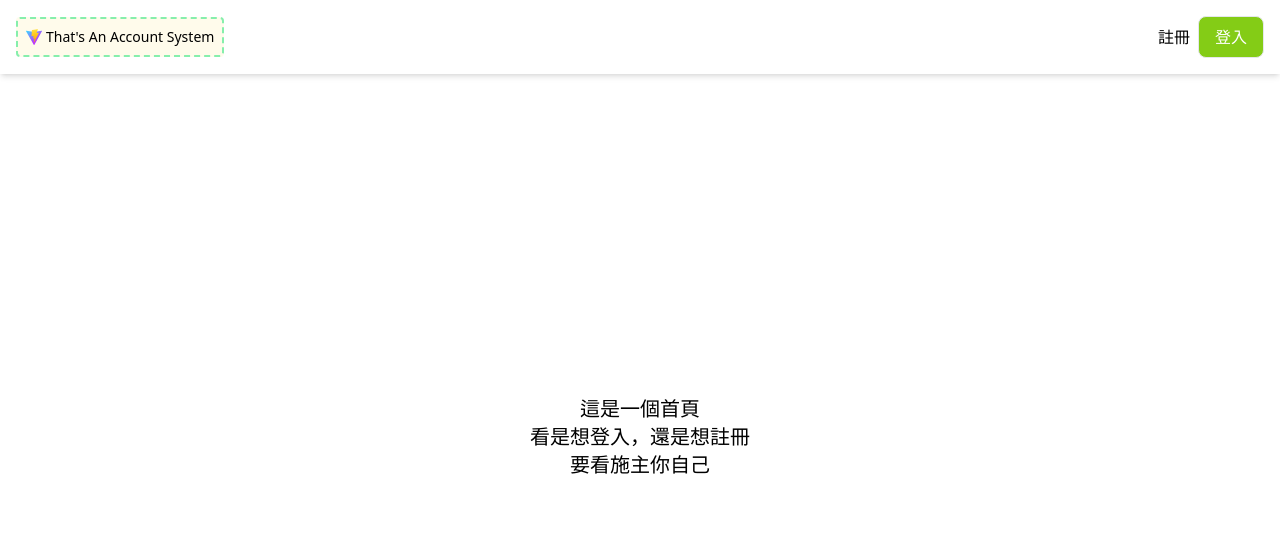
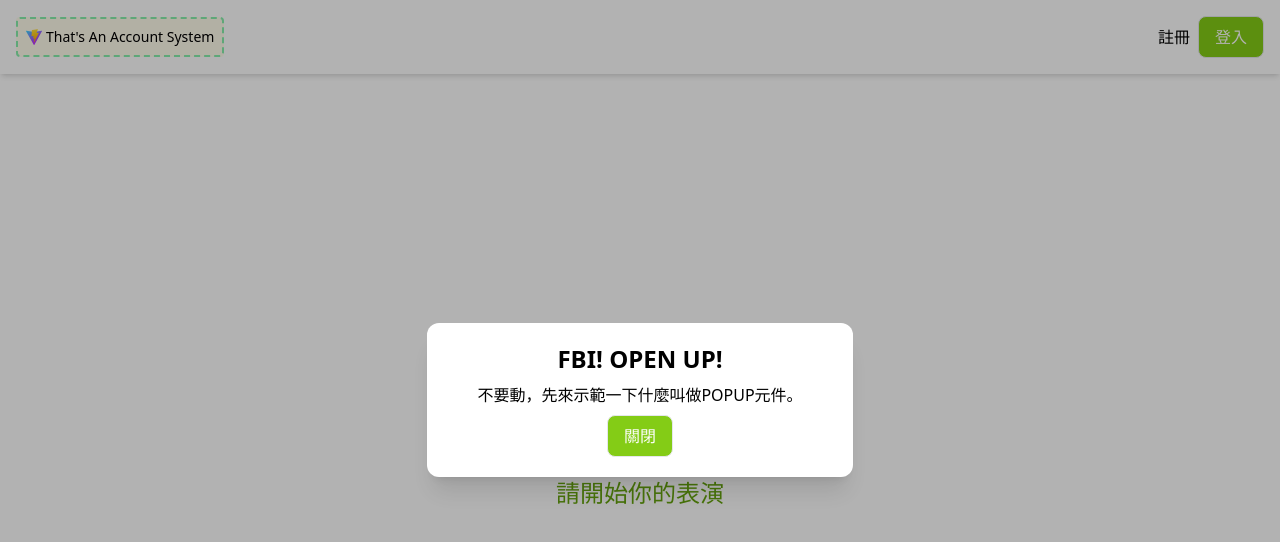
Before and after one commit to noxblue/vite-vue3-tailwindcss-f2e-login, a Vue app: page / in a window 1280 px wide. Shown: the top 542 px of the page. Built offline with nearby package versions, Linux system fonts and the light colour scheme; no server answers.

Commit message:
Add PopupBox component
-display by props

```diff
--- a/index.html
+++ b/index.html
@@ -4,7 +4,7 @@
     <meta charset="UTF-8" />
     <link rel="icon" type="image/svg+xml" href="/vite.svg" />
     <meta name="viewport" content="width=device-width, initial-scale=1.0" />
-    <title>Let's Login !</title>
+    <title>Let's Get Login !</title>
   </head>
   <body>
     <div id="app"></div>
--- a/src/App.vue
+++ b/src/App.vue
@@ -3,27 +3,33 @@
 import Nav from "@/components/NavBar.vue";
 import Loading from "@/components/LoadingAnimate.vue";
 import PopupBox from "@/components/PopupBox.vue";
-import { logout, checkLoginStatus } from "@/pages/apis/user.js";
+// import { logout, checkLoginStatus } from "@/pages/apis/user.js";
 const loadingAnimate = reactive({
   show: false,
   play: () => (loadingAnimate.show = true),
   stop: () => (loadingAnimate.show = false)
 });
+const popup = reactive({
+  show: true,
+  title: "FBI! OPEN UP!",
+  content: "不要動，先來示範一下什麼叫做POPUP元件。",
+  close: () => (popup.show = false)
+});
 provide("loading", loadingAnimate);
-logout()
-  .then((res) => {
-    console.log("res", res);
-  })
-  .catch((err) => {
-    console.log("err", err);
-  });
-checkLoginStatus()
-  .then((res) => {
-    console.log("res", res);
-  })
-  .catch((err) => {
-    console.log("err", err);
-  });
+// logout()
+//   .then((res) => {
+//     console.log("res", res);
+//   })
+//   .catch((err) => {
+//     console.log("err", err);
+//   });
+// checkLoginStatus()
+//   .then((res) => {
+//     console.log("res", res);
+//   })
+//   .catch((err) => {
+//     console.log("err", err);
+//   });
 </script>
 
 <template>
@@ -33,7 +39,13 @@
       <router-view class="flex-1 grow"></router-view>
     </div>
     <Loading v-if="loadingAnimate.show" />
-    <PopupBox />
+    <PopupBox
+      :show="popup.show"
+      :title="popup.title"
+      :content="popup.content"
+      @confirm="popup.close"
+      @close="popup.close"
+    />
   </div>
 </template>
 
--- /dev/null
+++ b/src/components/PopupBox.vue
@@ -0,0 +1,63 @@
+<template>
+  <transition name="popup">
+    <div
+      v-if="props.show"
+      class="fixed inset-0 z-50 flex items-center justify-center bg-black/30"
+    >
+      <div class="absolute inset-0 z-0" @click.stop="onOutsideClick" />
+      <div
+        class="popup__body z-10 flex max-h-[90vh] w-10/12 flex-col items-center justify-center rounded-xl bg-white p-5 shadow-xl md:w-4/12"
+      >
+        <div class="max-w-full break-words text-center text-2xl font-semibold">
+          {{ props.title }}
+        </div>
+        <div class="max-w-full break-words py-2 text-center text-base">
+          {{ props.content }}
+        </div>
+        <CustomButton text="關閉" @click="onConfirm" />
+      </div>
+    </div>
+  </transition>
+</template>
+<script setup>
+import CustomButton from "@/components/CustomButton.vue";
+const props = defineProps({
+  show: {
+    type: Boolean,
+    default: false
+  },
+  title: {
+    type: String,
+    default: ""
+  },
+  content: {
+    type: String,
+    default: ""
+  }
+});
+const emit = defineEmits(["confirm", "close"]);
+const onConfirm = () => {
+  emit("confirm");
+};
+
+const onOutsideClick = () => {
+  emit("close");
+};
+</script>
+<style scoped>
+.popup-enter-active,
+.popup-leave-active {
+  transition: opacity 0.3s ease-in-out;
+  .popup__body {
+    transition: transform 0.3s ease-in-out;
+  }
+}
+
+.popup-enter,
+.popup-leave-to {
+  opacity: 0;
+  .popup__body {
+    transform: translateY(-30px);
+  }
+}
+</style>
--- a/src/pages/views/IndexPage.vue
+++ b/src/pages/views/IndexPage.vue
@@ -1,9 +1,11 @@
 <template>
   <div class="flex flex-col items-center justify-center text-center text-xl">
     <p v-if="isLogin">
-      這是一個首頁<br />好不容易進來了，卻又想出去<br />施主你是想開還是想不開？
+      這裡是首頁<br />好不容易進來了，卻又想出去<br />施主你是想開還是想不開？
     </p>
-    <p v-else>這是一個首頁<br />看是想登入，還是想註冊<br />要看施主你自己</p>
+    <p v-else>這裡是首頁<br />看是想登入，還是想註冊<br />要看施主你自己</p>
+    <br />
+    <p class="text-2xl text-lime-600">請開始你的表演</p>
   </div>
 </template>
 <script setup>
```
